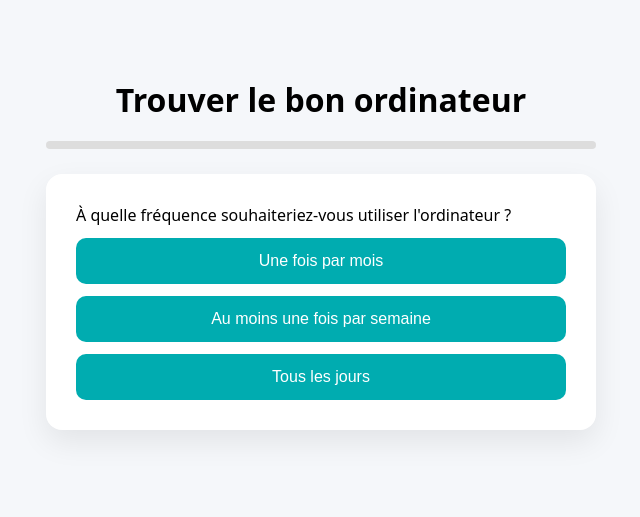
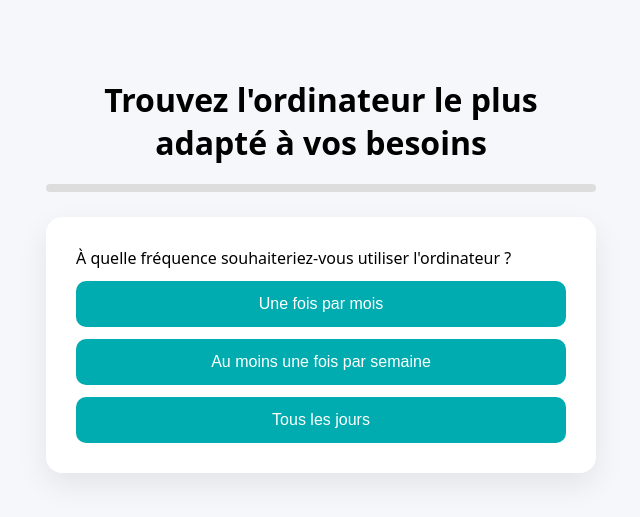
Before and after one commit to ec-cvdl/decision-tree, a plain HTML site: page index.html in a window 1280 px wide. Shown: the part 253-770 px from the top of the page, without its empty margins (319-959 px from the left). Drawn offline with Linux system fonts and the light colour scheme.

Commit message:
Changement H1

```diff
--- a/index.html
+++ b/index.html
@@ -12,7 +12,7 @@
 </div>
 
 <div class="container">
-    <h1 class="title">Trouver le bon ordinateur</h1>
+    <h1 class="title">Trouvez l'ordinateur le plus adapté à vos besoins</h1>
 
     <div id="progress-container">
         <div id="progress-bar"></div>
```
